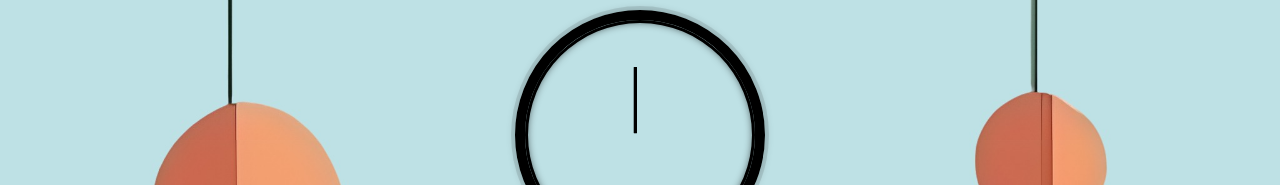
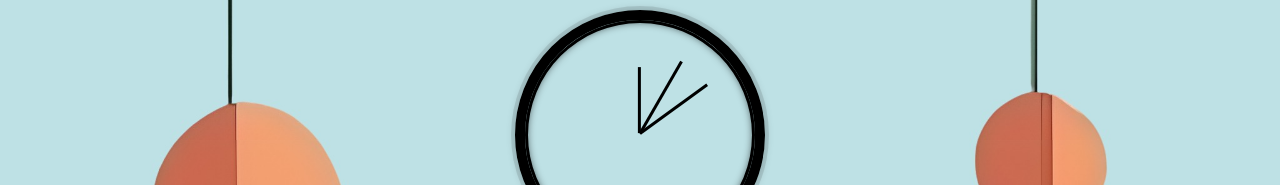
Before and after one commit to March-Hdz-Carba/Js-30-day, a plain HTML site: page challenges/day_2_css_js_clock/day_2_css_js_clock.html in a window 1280 px wide. Shown: the top 185 px of the page. Drawn offline with Linux system fonts and the light colour scheme.

Commit message:
add funcionality hands clock

```diff
--- a/challenges/day_2_css_js_clock/day_2_css_js_clock.css
+++ b/challenges/day_2_css_js_clock/day_2_css_js_clock.css
@@ -54,10 +54,21 @@
 .hand {
   background-color: black;
   height: 3px;
-  left: 12px;
   position: absolute;
   top: 50%;
   transform-origin: 100%; /*Default is 50%, middle element*/
   transform: rotate(90deg);
+  transition-timing-function: cubic-bezier(0.1, 2.9, 0.58, 1);
+  /* transition: all 0.05s; */
   width: 40%;
 }
+
+.hour_hand {
+  left: 16px;
+  width: 40%;
+}
+
+.min_hand,
+.sec_hand {
+  width: 50%;
+}
--- a/challenges/day_2_css_js_clock/day_2_css_js_clock.html
+++ b/challenges/day_2_css_js_clock/day_2_css_js_clock.html
@@ -13,9 +13,9 @@
        <div class="clock_container">
         <div class="clock">
           <div class="clock_face">
-            <div class="hand hour_hand"></div>
-            <div class="hand min_hand"></div>
-            <div class="hand sec_hand"></div>
+            <div id="hour_hand" class="hand hour_hand"></div>
+            <div id="min_hand" class="hand min_hand"></div>
+            <div id="sec_hand" class="hand sec_hand"></div>
           </div>
         </div>
        </div>
--- a/challenges/day_2_css_js_clock/day_2_css_js_clock.js
+++ b/challenges/day_2_css_js_clock/day_2_css_js_clock.js
@@ -0,0 +1,21 @@
+
+function setDate() {
+  const now = new Date();
+  const hourHand = document.getElementById('hour_hand');
+  const minuteHand = document.getElementById('min_hand');
+  const secondHand = document.getElementById('sec_hand');
+
+  const seconds = now.getSeconds();
+  const secondsDegrees = ((seconds / 60) * 360) + 90;
+  secondHand.style.transform = `rotate(${secondsDegrees}deg)`;
+
+  const minutes = now.getMinutes();
+  const minutesDegrees = ((minutes / 60) * 360) + 90;
+  minuteHand.style.transform = `rotate(${minutesDegrees}deg)`;
+
+  const hours = now.getHours();
+  const hoursDegrees = ((hours / 12) * 360) + 90;
+  hourHand.style.transform = `rotate(${hoursDegrees}deg)`;
+};
+
+setInterval(setDate, 1000);
```
